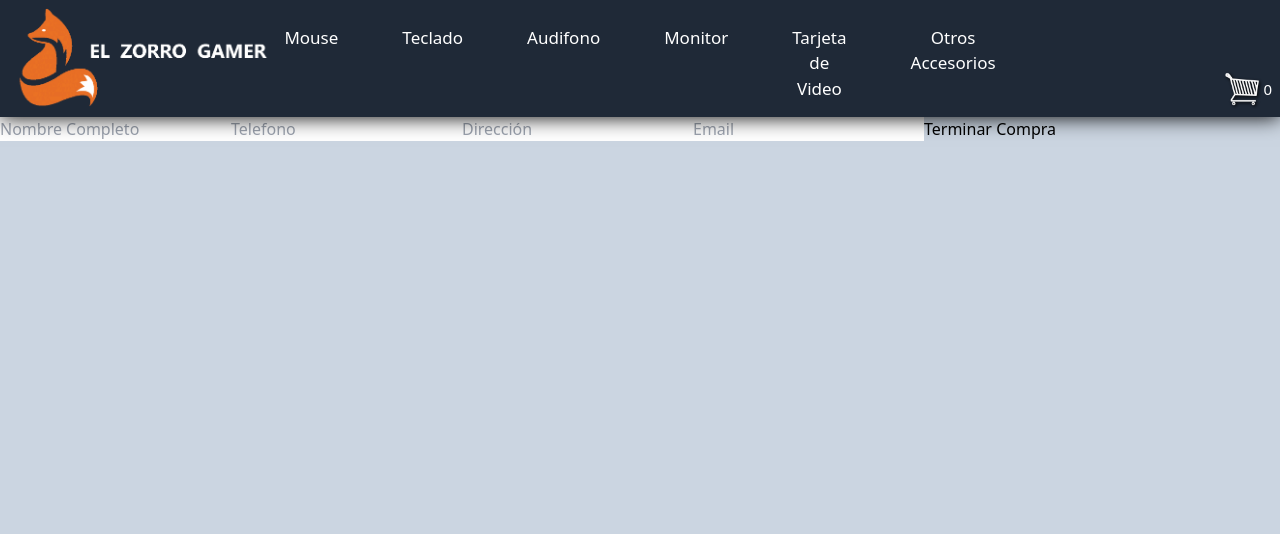
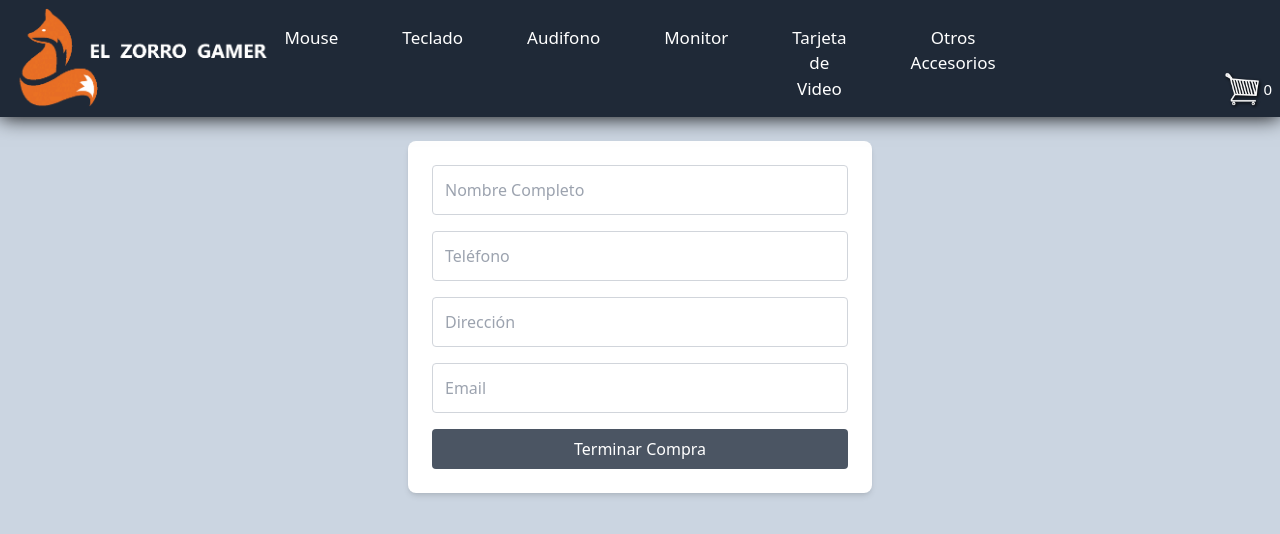
Before and after one commit to pabletox/ecommerce, a React (Vite) app: page /checkout in a window 1280 px wide. Shown: the top 534 px of the page. Built offline with nearby package versions, Linux system fonts and the light colour scheme.

Commit message:
Se agregaron estilos al carrito, a la pagina de detalle y algunos mensajes

```diff
--- a/src/components/Cart/Cart.jsx
+++ b/src/components/Cart/Cart.jsx
@@ -10,35 +10,52 @@ const Cart = () => {
 
   return (
     <>
-      <div>
-        { cart.length > 0 ?
-          (
-            <div>
-              {
+      <div className="p-6">
+        {cart.length > 0 ? (
+          <div className="space-y-4">
+            {cart.map((productCart) => (
+              <div
+                key={productCart.id}
+                className="flex items-center justify-between bg-white rounded-lg p-4 shadow-md"
+              >
+                <img src={productCart.image} alt={productCart.name} className="w-24 h-24 object-cover rounded" />
+                <p className="text-lg font-semibold">{productCart.name}</p>
+                <p className="text-gray-700">Precio c/u: ${productCart.price}</p>
 
-                cart.map((productCart)=> (
-                  <div key={productCart.id} style={{ display: "flex", justifyContent: "space-around" }}>
-                    <img src={productCart.image} alt="" width={100} />
-                    <p>{productCart.name}</p>
-                    <p>Precio c/u: {productCart.price}</p>
-                    <QuantityContainer product={productCart} prodQuantity={productCart.quantity}></QuantityContainer>
+                <QuantityContainer product={productCart} prodQuantity={productCart.quantity} />
 
-                    <p>Cantidad: {productCart.quantity}</p>
 
-                    <p>Precio parcial: {productCart.quantity * productCart.price}</p>
-                    <button onClick={ () => deleteProductById(productCart.id) } >eliminar producto</button>
-                  </div>
-                ))
-              }
-              <p>Precio total: {totalPrice()}</p>
-              <button onClick={deleteCart} >Vaciar carrito</button>
-              <Link to ="/checkout" ><button >Check out</button></Link>
+                <p className="text-gray-800 font-semibold">Subtotal: ${productCart.quantity * productCart.price}</p>
 
+                <button
+                  onClick={() => deleteProductById(productCart.id)}
+                  className="bg-gray-600 text-white px-3 py-1 rounded hover:bg-gray-800 transition"
+                >
+                  Eliminar
+                </button>
+              </div>
+            ))}
+
+            <div className="flex justify-between items-center border-t border-gray-300 pt-4">
+              <p className="text-xl font-bold">Total: ${totalPrice()}</p>
+              <div className="space-x-4">
+                <button
+                  onClick={deleteCart}
+                  className="bg-gray-600 text-white px-4 py-2 rounded hover:bg-gray-800 transition"
+                >
+                  Vaciar carrito
+                </button>
+                <Link to="/checkout">
+                  <button className="bg-gray-600 text-white px-4 py-2 rounded hover:bg-gray-800 transition">
+                    Terminar compra
+                  </button>
+                </Link>
+              </div>
             </div>
-          ) : (
-            <p>No se ha ingresado productos aun</p>
-          )
-        }
+          </div>
+        ) : (
+          <p className="text-gray-500 text-center">No se ha ingresado productos aún</p>
+        )}
       </div>
     </>
   )
--- a/src/components/Cart/Quantity.jsx
+++ b/src/components/Cart/Quantity.jsx
@@ -7,9 +7,17 @@ const Quantity = ({quantity, restar, sumar}) => {
 
   return (
         <>
-            <button onClick={restar}>-</button>
-            <p>Cantidad: {quantity}</p>
-            <button onClick={sumar}>+</button>
+          <div className="grid grid-cols-3 grid-rows-1">
+            <div className="col-span-1 row-span-1 col-start-1 place-self-center ">
+              <button className="px-6 py-3 bg-gray-600 text-white font-semibold rounded-lg shadow-md hover:bg-gray-800 hover:shadow-lg transition duration-300 ease-in-out transform hover:-translate-y-1 focus:outline-none" onClick={restar}>-</button>
+            </div>
+            <div className="col-span-1 row-span-1 col-start-2 place-self-center ">
+              <p>Cantidad: {quantity}</p>
+            </div>
+            <div className="col-span-1 row-span-1 col-start-3 place-self-center ">
+              <button className="px-6 py-3 bg-gray-600 text-white font-semibold rounded-lg shadow-md hover:bg-gray-800 hover:shadow-lg transition duration-300 ease-in-out transform hover:-translate-y-1 focus:outline-none" onClick={sumar}>+</button>
+            </div>
+          </div>
         </>
   )
 }
--- a/src/components/CheckOut/CheckOut.jsx
+++ b/src/components/CheckOut/CheckOut.jsx
@@ -60,28 +60,59 @@ export const CheckOut = () => {
     }
 
   return (
-    <div>
-        {
-            idOrder === null ? (
-
-                    <form onSubmit={handleSubmitForm}>
-                        <input type="text" name="fullname" value={dataForm.fullname} onChange={handleChangeInput} placeholder='Nombre Completo'/>
-                        <input type="text" name="phone" value={dataForm.phone} onChange={handleChangeInput} placeholder='Telefono'/>
-                        <input type="text" name="address" value={dataForm.address} onChange={handleChangeInput} placeholder='Dirección'/>
-                        <input type="text" name="email" value={dataForm.email} onChange={handleChangeInput} placeholder='Email'/>
-                        <button type="submit"> Terminar Compra</button>
-                    </form>
-
-
-            ) : (
-                <div>
-                    <h2>Orden Generada Correctamente! </h2>
-                    <p>Guarde su numero de orden: {idOrder}</p>
-                    <Link to="/" ><button>Volver al inicio</button></Link>
-                </div>
-            )
-
-        }
+    <div className="max-w-lg mx-auto p-6">
+        {idOrder === null ? (
+            <form onSubmit={handleSubmitForm} className="space-y-4 bg-white p-6 rounded-lg shadow-md">
+            <input
+                type="text"
+                name="fullname"
+                value={dataForm.fullname}
+                onChange={handleChangeInput}
+                placeholder="Nombre Completo"
+                className="w-full p-3 border border-gray-300 rounded focus:outline-none focus:border-gray-500"
+            />
+            <input
+                type="text"
+                name="phone"
+                value={dataForm.phone}
+                onChange={handleChangeInput}
+                placeholder="Teléfono"
+                className="w-full p-3 border border-gray-300 rounded focus:outline-none focus:border-gray-500"
+            />
+            <input
+                type="text"
+                name="address"
+                value={dataForm.address}
+                onChange={handleChangeInput}
+                placeholder="Dirección"
+                className="w-full p-3 border border-gray-300 rounded focus:outline-none focus:border-gray-500"
+            />
+            <input
+                type="email"
+                name="email"
+                value={dataForm.email}
+                onChange={handleChangeInput}
+                placeholder="Email"
+                className="w-full p-3 border border-gray-300 rounded focus:outline-none focus:border-gray-500"
+            />
+            <button
+                type="submit"
+                className="w-full bg-gray-600 text-white py-2 rounded hover:bg-gray-800 transition"
+            >
+                Terminar Compra
+            </button>
+            </form>
+        ) : (
+            <div className="text-center bg-white p-6 rounded-lg shadow-md space-y-4">
+            <h2 className="text-xl font-semibold text-gray-800">¡Orden Generada Correctamente!</h2>
+            <p className="text-gray-700">Guarde su número de orden: <span className="font-bold">{idOrder}</span></p>
+            <Link to="/">
+                <button className="bg-gray-600 text-white px-4 py-2 rounded hover:bg-gray-800 transition">
+                Volver al inicio
+                </button>
+            </Link>
+            </div>
+        )}
     </div>
   )
 }
--- a/src/components/ItemCount/ItemCount.jsx
+++ b/src/components/ItemCount/ItemCount.jsx
@@ -21,11 +21,19 @@ const ItemCount = ({stock, addProduct}) => {
 
 
   return (
-    <div>
-        <button onClick={handleClickSubtract} >-</button>
-        <p>{count}</p>
-        <button onClick={handleClickAdd} >+</button>
-        <button onClick={ () => addProduct(count) } >Agregar producto al carrito</button>
+    <div className="grid grid-cols-3 grid-rows-2">
+        <div className="col-span-1 row-span-1 col-start-1 place-self-center ">
+            <button  className="px-6 py-3 bg-gray-600 text-white font-semibold rounded-lg shadow-md hover:bg-gray-800 hover:shadow-lg transition duration-300 ease-in-out transform hover:-translate-y-1 focus:outline-none" onClick={handleClickSubtract} >-</button>
+        </div>
+        <div className="col-span-1 row-span-1 col-start-2 place-self-center">
+            <p>{count}</p>
+        </div>
+        <div className="col-span-1 row-span-1 col-start-3 place-self-center">
+            <button className="px-6 py-3 bg-gray-600 text-white font-semibold rounded-lg shadow-md hover:bg-gray-800 hover:shadow-lg transition duration-300 ease-in-out transform hover:-translate-y-1 focus:outline-none" onClick={handleClickAdd} >+</button>
+        </div>
+        <div className="col-span-3 row-span-2 col-start-1 place-self-center">
+            <button className="px-6 py-3 bg-gray-600 text-white font-semibold rounded-lg shadow-md hover:bg-gray-800 hover:shadow-lg transition duration-300 ease-in-out transform hover:-translate-y-1 focus:outline-none" onClick={ () => addProduct(count) } >Agregar producto al carrito</button>
+        </div>
     </div>
   )
 }
--- a/src/components/ItemDetail/ItemDetail.jsx
+++ b/src/components/ItemDetail/ItemDetail.jsx
@@ -1,36 +1,43 @@
-import { Link } from "react-router-dom"
+
 import ItemCount from "../ItemCount/ItemCount"
-import { useContext } from "react"
+import { useContext, useState } from "react"
 import { cartContext } from "../context/CartContext"
 
 const ItemDetail = ({ product }) => {
 
     const { addProductIncart } = useContext(cartContext)
+    const [showPopup, setShowPopup] = useState(false)
 
     const addProduct = (count) => {
         const productCart = { ...product, quantity: count }
         addProductIncart(productCart)
+        setShowPopup(true)
+        setTimeout(() => setShowPopup(false), 2000) // Oculta el mensaje después de 3 segundos
     }
 
   return (
 
 
-        <div className="grid grid-cols-5 grid-rows-4">
-              <div className="col-span-2 row-span-3 col-start-2 place-self-center">
+        <div className="grid grid-cols-5 grid-rows-4 p-6">
+              <div className="col-span-2 row-span-4 col-start-2 place-self-center">
                   <img src={product.image} width={600} alt="" />
               </div>
-              <div className="row-span-3 col-start-4 place-self-center">
+              <div className="row-span-3 col-start-4 place-self-center w-full text-center">
                   <h2 className="text-base font-bold">{product.name}</h2>
-                  <h3 className="text-sm w-1/2 ">{product.description}</h3>
+                  <h3 className="text-sm my-4">{product.description}</h3>
                   <p className="font-bold">Precio: ${product.price.toLocaleString('es-ES', { style: 'currency', currency: 'CLP' })}</p>
               </div>
-              <div className="col-span-2 row-span-2 col-start-2 row-start-4">
-                  Info de envio
-              </div>
+
               <div className="row-span-2 col-start-4 row-start-4">
                 <ItemCount stock={product.stock}  addProduct={addProduct}></ItemCount>
-
               </div>
+              {showPopup && (
+                    <div className="fixed inset-0 flex items-center justify-center bg-black bg-opacity-40">
+                    <div className="bg-white p-6 rounded-lg shadow-lg max-w-xs text-center">
+                        <p className="text-green-600 font-semibold">¡Producto agregado al carrito!</p>
+                    </div>
+                    </div>
+                )}
         </div>
 
   )
```
